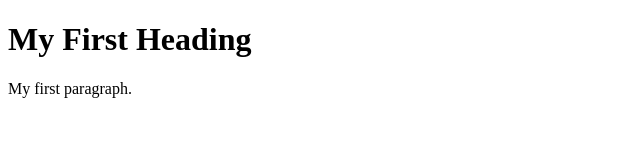
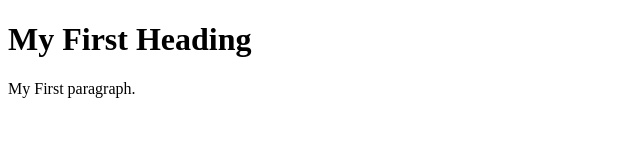
Before and after one commit to pavi2410/html-preview-action, a website: page index.html in a window 1280 px wide. Shown: the full height of the page, 0-640 px from the left. Drawn offline with Linux system fonts and the light colour scheme.

Commit message:
Update index.html

```diff
--- a/index.html
+++ b/index.html
@@ -6,6 +6,6 @@
 </head>
 <body>
     <h1>My First Heading</h1>
-    <p>My first paragraph.</p>
+    <p>My First paragraph.</p>
 </body>
 </html>
```
